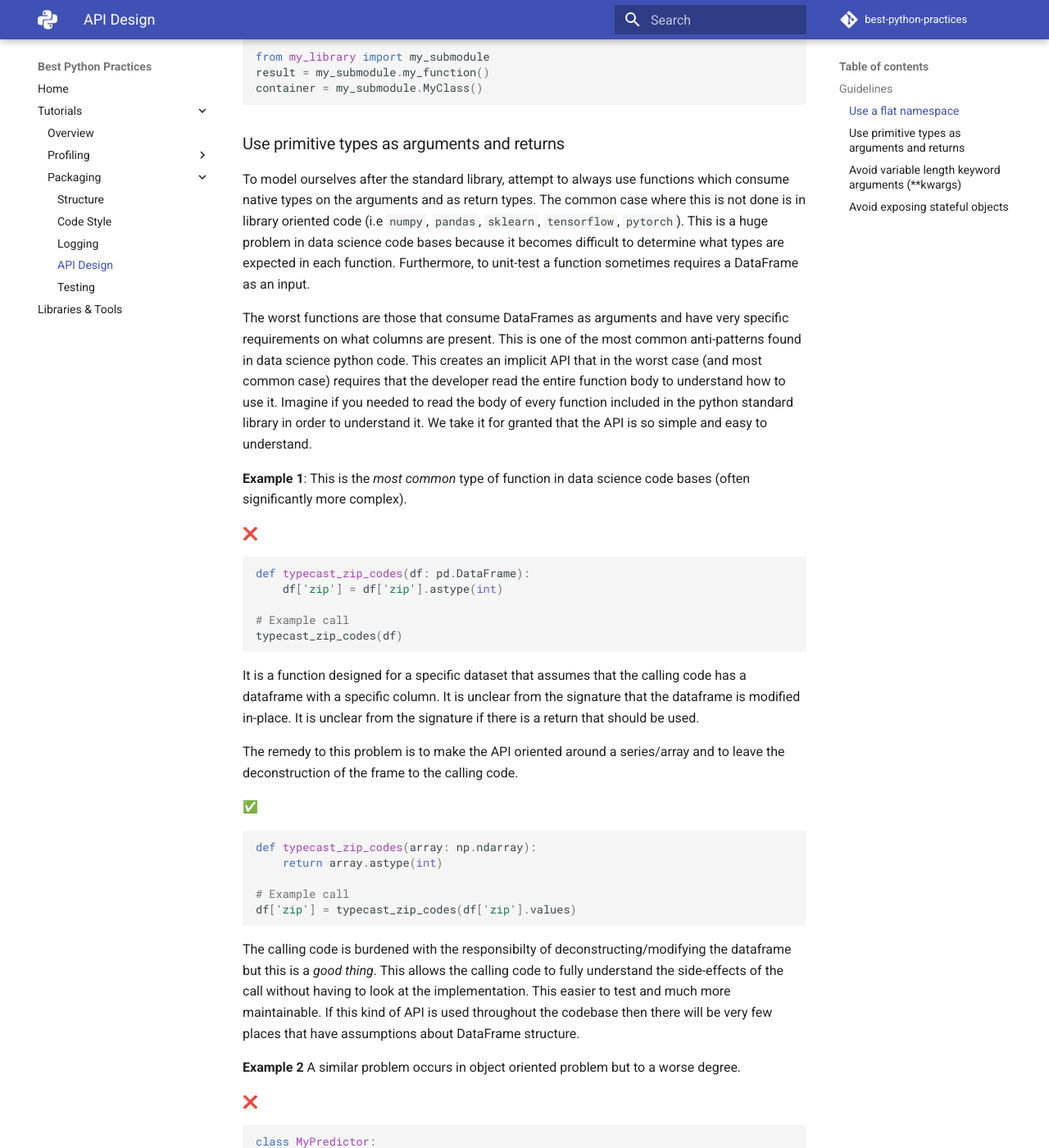
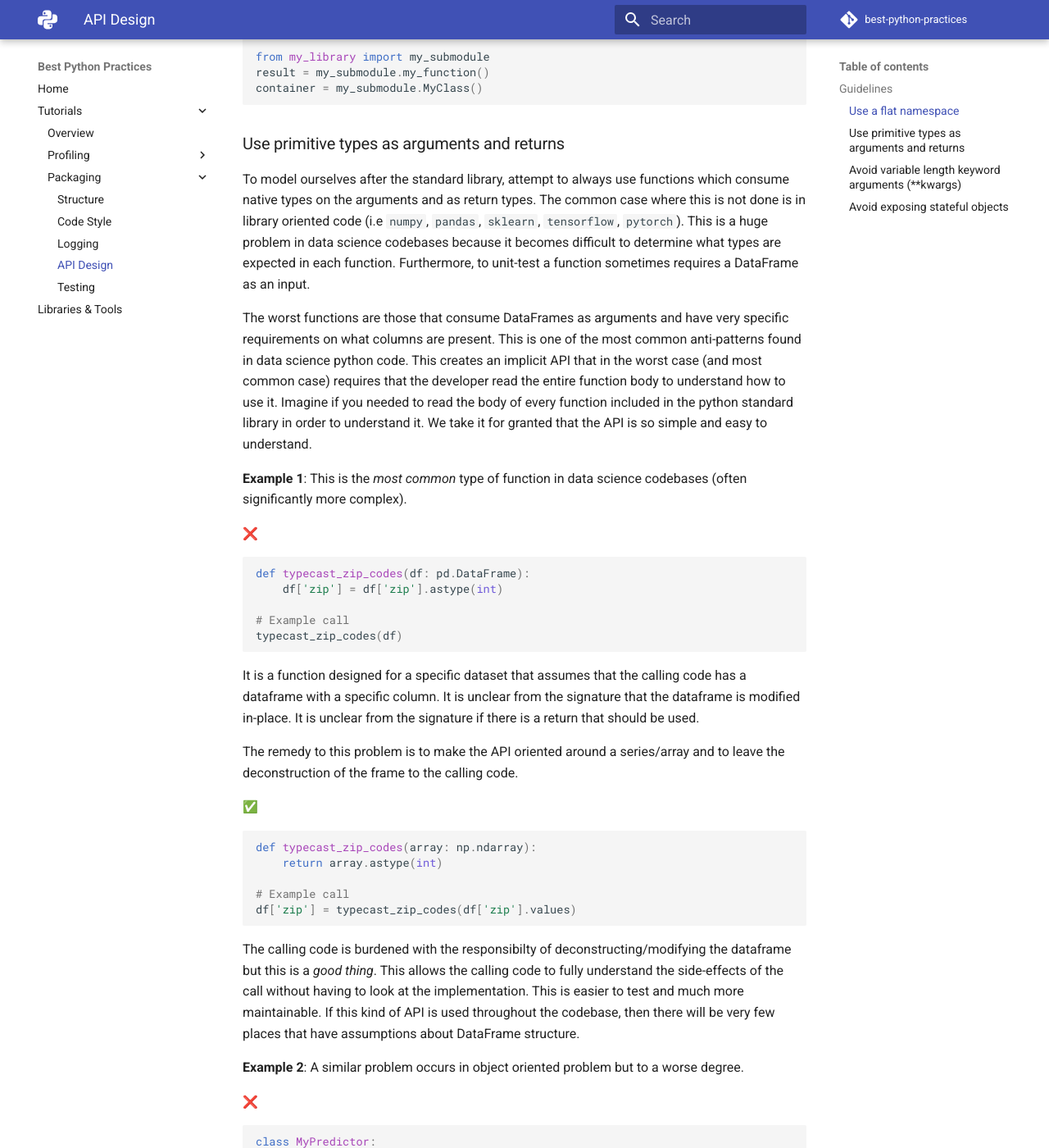
Before and after one commit to felixgao/python-best-practices, an MkDocs documentation site: the page built from docs/tutorials/packaging/api_design.md, in a window 1280 px wide and 1400 px high, scrolled down 1966 px. Shown: the whole window at 82% size. Built offline with MkDocs 1.6.1 and Material for MkDocs 9.7.7, drawn with Linux system fonts in a browser that asks for light colours; emoji names are drawn with the system emoji font.

Commit message:
Fixed example. Fixed consistency

````diff
--- a/docs/tutorials/packaging/api_design.md
+++ b/docs/tutorials/packaging/api_design.md
@@ -95,7 +95,7 @@
 which consume native types on the arguments and as return types. The common case
 where this is not done is in library oriented code (i.e `numpy`, `pandas`,
 `sklearn`, `tensorflow`, `pytorch`). This is a huge problem in data science
-code bases because it becomes difficult to determine what types are expected in
+codebases because it becomes difficult to determine what types are expected in
 each function. Furthermore, to unit-test a function sometimes requires a
 DataFrame as an input.
 
@@ -108,8 +108,8 @@
 order to understand it. We take it for granted that the API is so simple and
 easy to understand.
 
-**Example 1**: This is the *most common* type of function in data science code
-bases (often significantly more complex).
+**Example 1**: This is the *most common* type of function in data science
+codebases (often significantly more complex).
 
 :x:
 ```python
@@ -141,11 +141,11 @@
 The calling code is burdened with the responsibilty of deconstructing/modifying
 the dataframe but this is a *good thing*. This allows the calling code to fully
 understand the side-effects of the call without having to look at the
-implementation. This easier to test and much more maintainable. If this kind of
-API is used throughout the codebase then there will be very few places that
+implementation. This is easier to test and much more maintainable. If this kind
+of API is used throughout the codebase, then there will be very few places that
 have assumptions about DataFrame structure.
 
-**Example 2** A similar problem occurs in object oriented problem but to a
+**Example 2**: A similar problem occurs in object oriented problem but to a
 worse degree.
 
 :x:
````
Also changed, not shown: other parts of docs/tutorials/packaging/api_design.md (+1 -1 lines).
